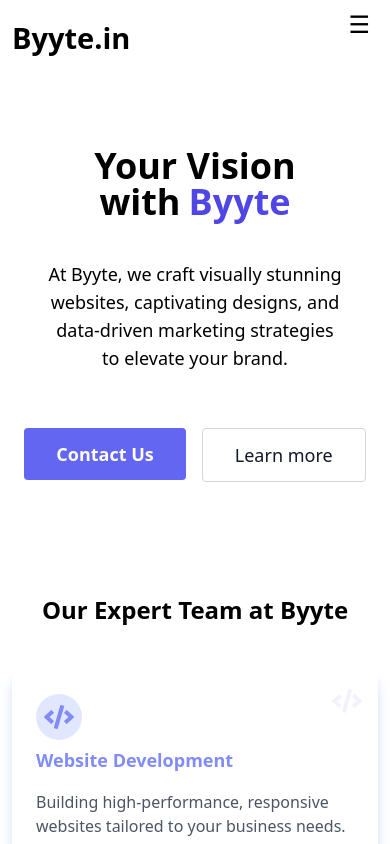
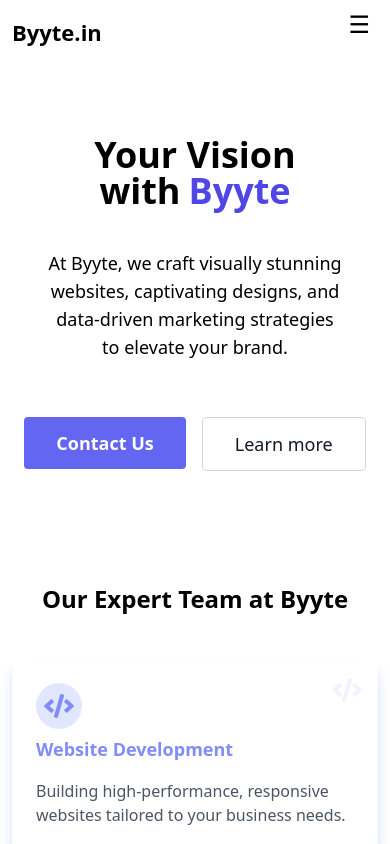
Before and after one commit to Souravhere/Bio-Link, a React (Vite) app: page / in a window 390 px wide. Shown: the top 844 px of the page. Built offline with nearby package versions, Linux system fonts and the light colour scheme.

Commit message:
some ui update for the large screens

```diff
--- a/src/Components/Footer.jsx
+++ b/src/Components/Footer.jsx
@@ -14,7 +14,7 @@
               <a href="/" className="flex items-center">
                   <span className="self-center text-2xl font-semibold whitespace-nowrap dark:text-white">Byyte</span>
               </a>
-              <p className='sm:w-1/3 w-full text-sm text-gray-500 mt-2'>At Byyte.co, we craft visually stunning websites, captivating designs, and data-driven marketing strategies to elevate your brand.</p>
+              <p className='sm:w-1/3 w-full text-sm text-gray-500 mt-2'>At Byyte Digital, we craft visually stunning websites, captivating designs, and data-driven marketing strategies to elevate your brand.</p>
           </div>
           <div className="grid grid-cols-2 gap-8 sm:gap-6 sm:grid-cols-3">
               <div>
--- a/src/Components/NavComp.jsx
+++ b/src/Components/NavComp.jsx
@@ -10,10 +10,10 @@
   const toggleMenu = () => setIsOpen(!isOpen);
 
   return (
-      <div className='w-full flex items-center justify-between py-4 px-3 bg-white'>
+      <div className='w-full max-w-screen-xl flex items-center justify-between py-4 px-3 bg-white'>
         {/* <StaggeredText text="Byyte.co" hoverColor="gray" baseColor="black" className='font-semibold text-2xl' /> */}
         <a href="/">
-        <h1 className='font-semibold text-[29px]'>Byyte.in</h1>
+        <h1 className='font-semibold sm:text-[29px] text-[22px]'>Byyte.in</h1>
         </a>
 
         <div className='md:hidden absolute top-2 right-5'>
```
